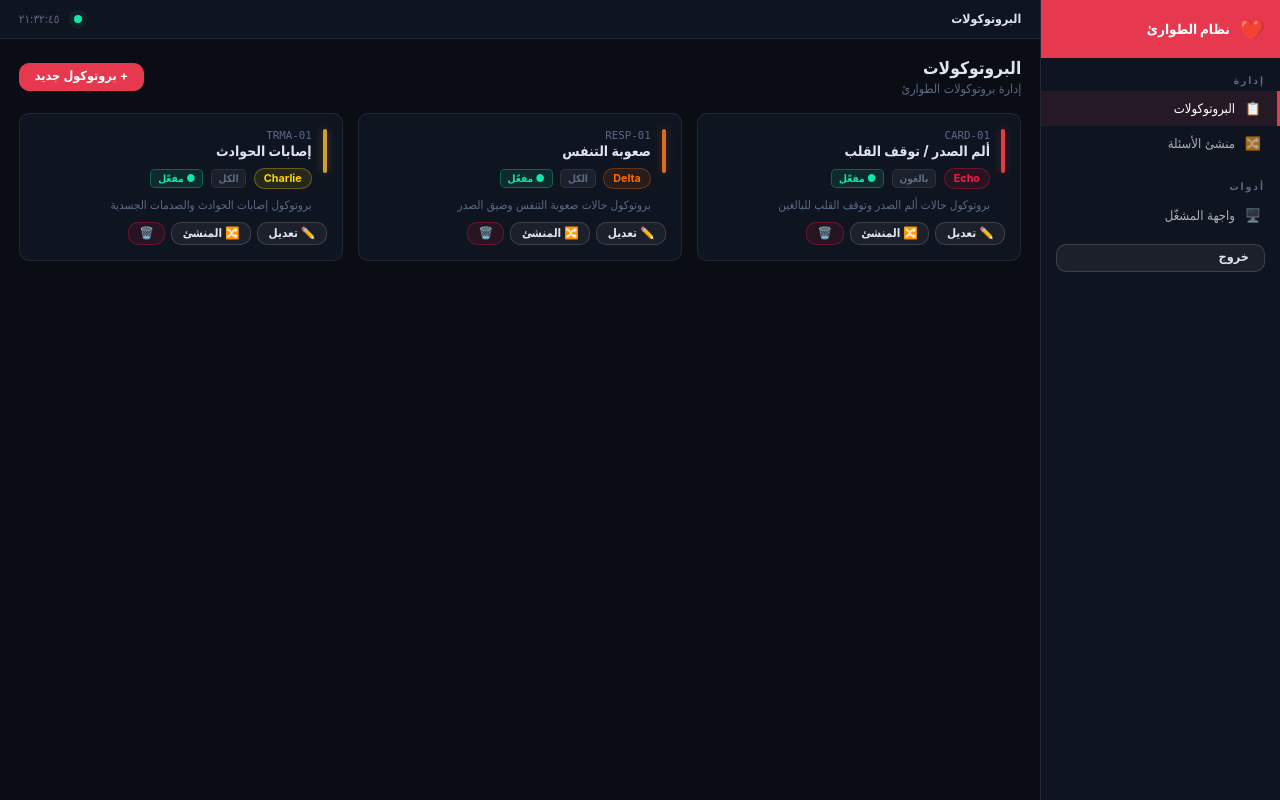
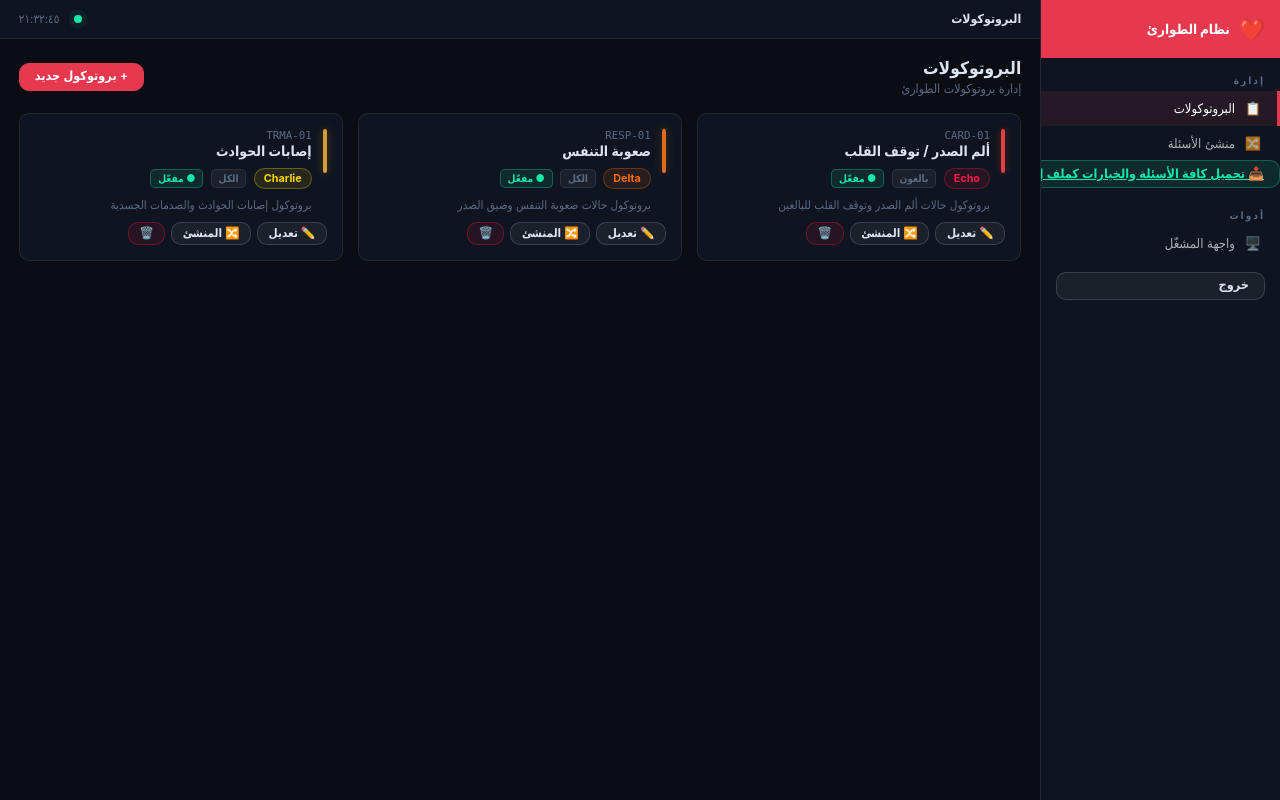
Before and after one commit to sajjadhendi/Emergency-line-questions, a PHP site: page /admin.php in a window 1280 px wide. Run offline with PHP 8.4, Linux system fonts and the light colour scheme; the visitor is signed in with stand-in values (Sample User, id 1); data comes from the database, SQL or seed files in the repository.

Commit message:
Add export button for downloading questions as Excel

```diff
--- a/admin.php
+++ b/admin.php
@@ -228,7 +228,9 @@ body { display:flex; }
     <button class="nav-link" id="nl-builder" onclick="showSection('builder')">
       <span class="icon">🔀</span> منشئ الأسئلة
     </button>
-
+<a href="export_questions.php" class="btn btn-success mb-3">
+    📥 تحميل كافة الأسئلة والخيارات كملف إكسل
+</a>
     <div class="nav-title" style="margin-top:1rem">أدوات</div>
     <a class="nav-link" href="index.php" target="_blank">
       <span class="icon">🖥️</span> واجهة المشغّل
```
